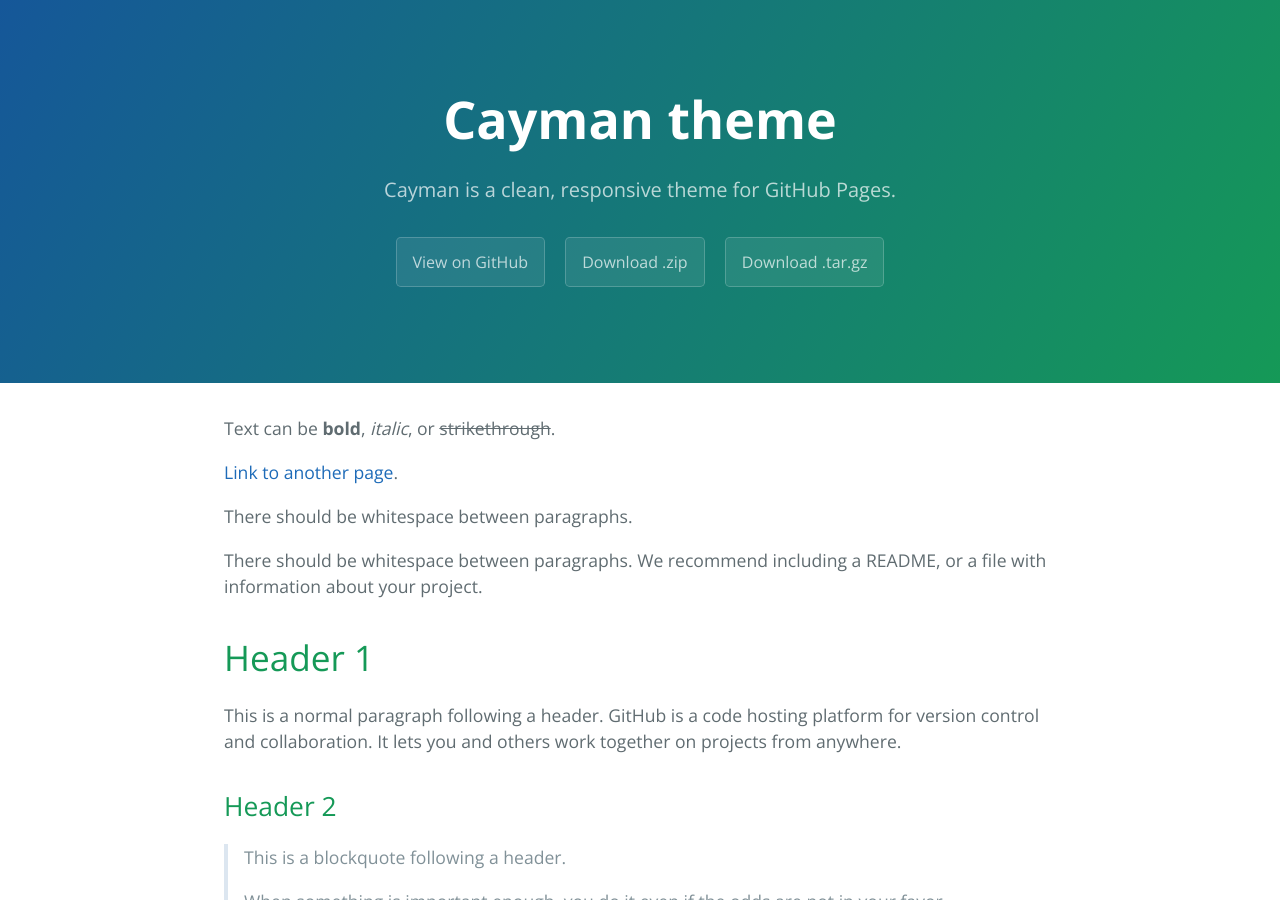
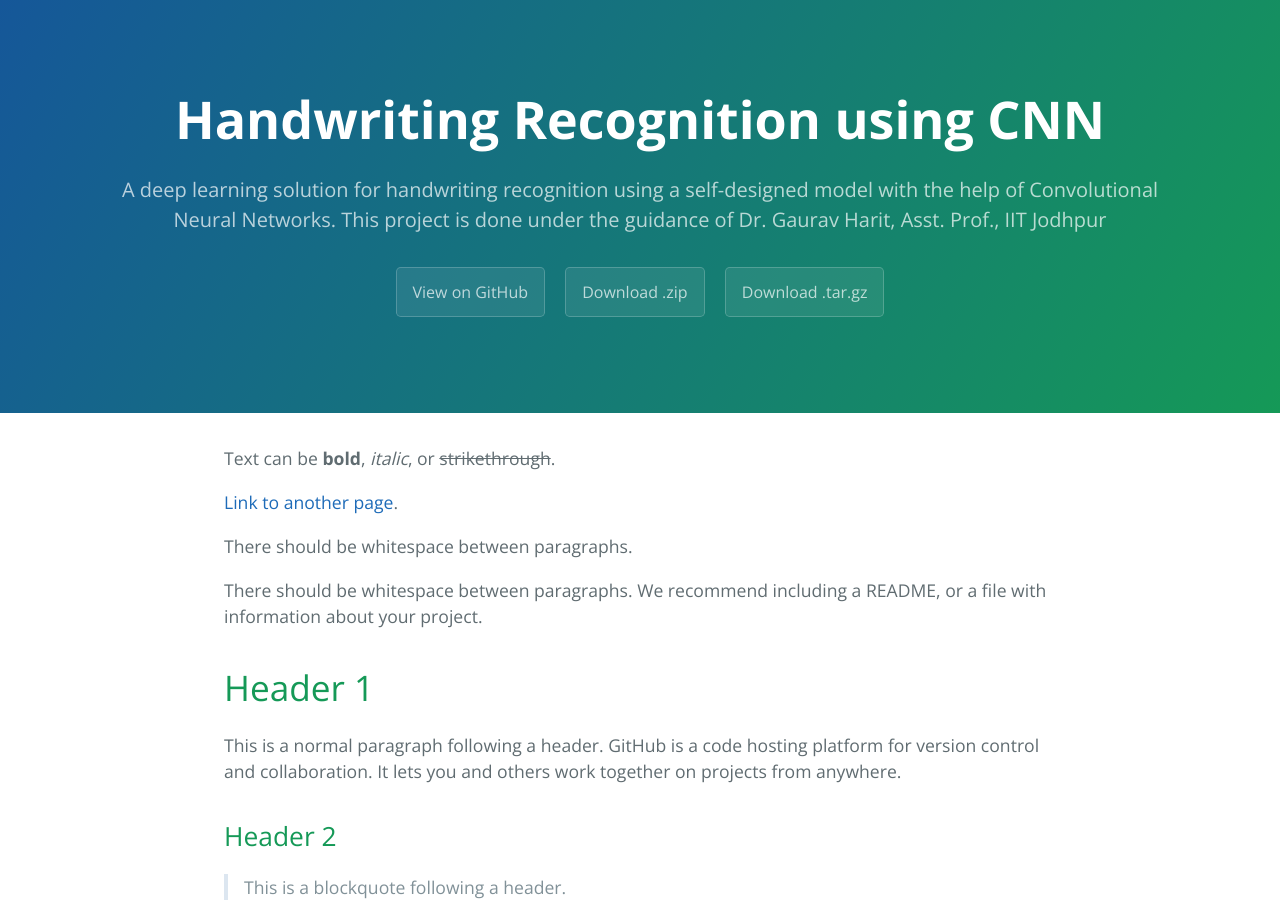
Before and after one commit to TejasReddy9/handwriting_cnn, a Jekyll site: the page built from docs/index.md, in a window 1280 px wide and 900 px high. Built offline with Jekyll 4.4.1, drawn with Linux system fonts in a browser that asks for light colours.

Commit message:
Update _config.yml

```diff
--- a/docs/_config.yml
+++ b/docs/_config.yml
@@ -1,5 +1,5 @@
-title: Cayman theme
-description: Cayman is a clean, responsive theme for GitHub Pages.
+title: Handwriting Recognition using CNN
+description: A deep learning solution for handwriting recognition using a self-designed model with the help of Convolutional Neural Networks. This project is done under the guidance of Dr. Gaurav Harit, Asst. Prof., IIT Jodhpur
 show_downloads: true
 google_analytics:
 theme: jekyll-theme-cayman
```
